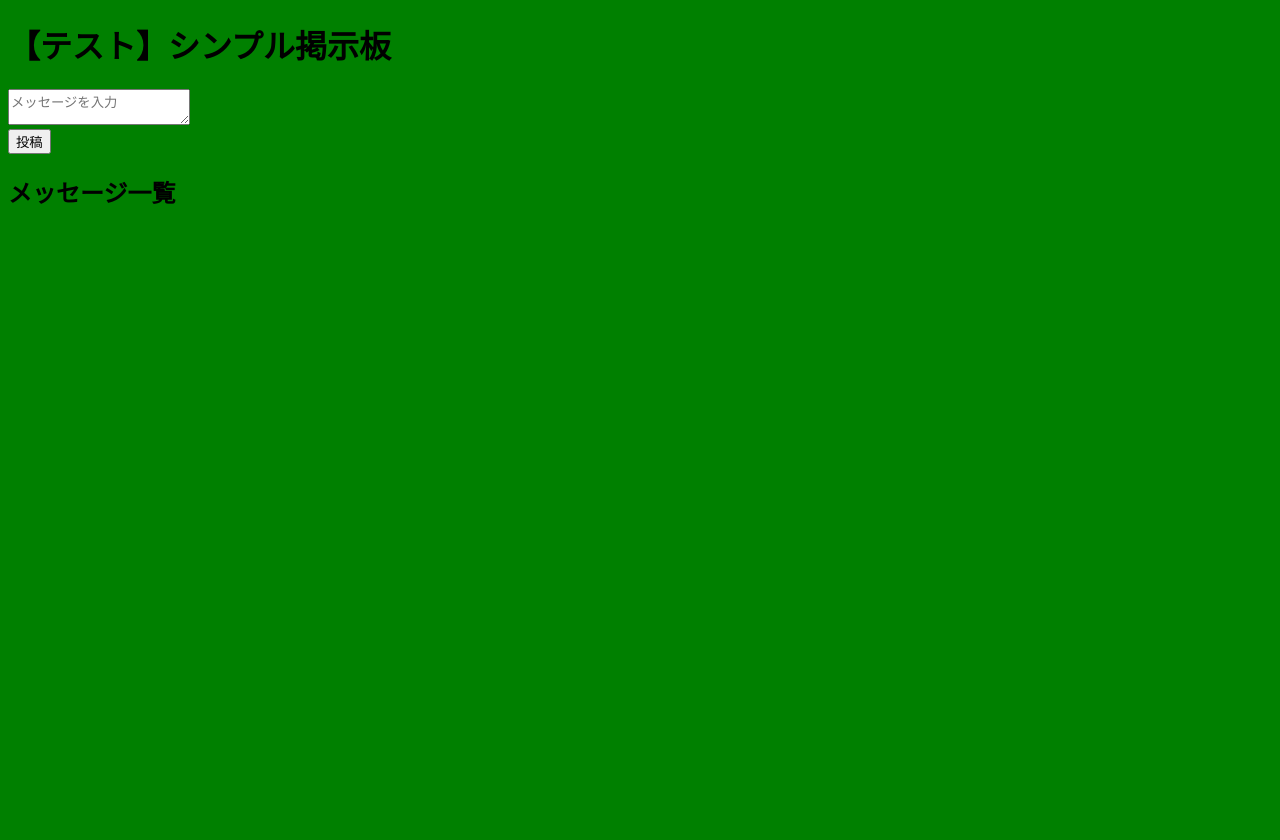
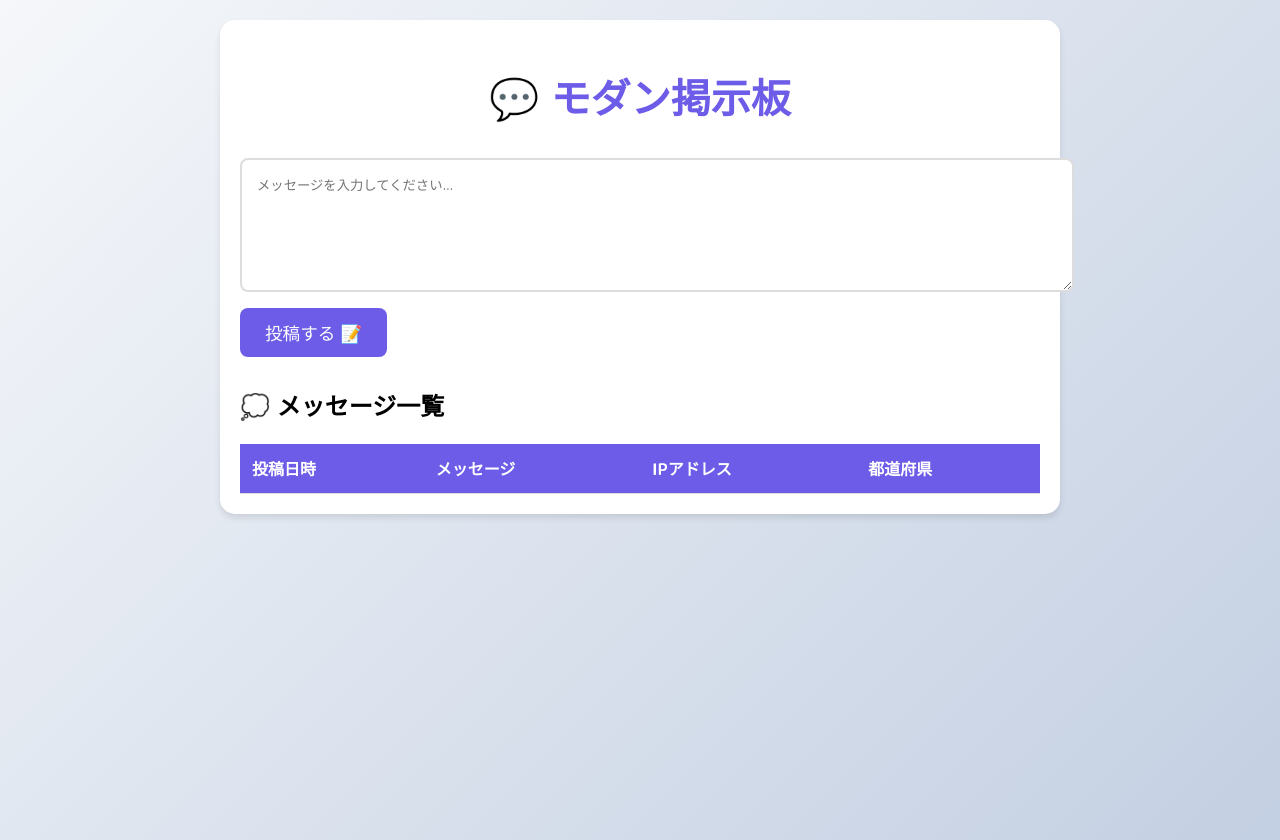
Before and after one commit to jn-nice2h/cicd, a PHP site: page / in a window 1280 px wide. Before the commit the page ends 204 px from the top, so only its background shows below. Run offline with PHP 8.4, Linux system fonts and the light colour scheme; lists and menus that the app fills with data are empty.

Commit message:
掲示板のデザインを改善し、IPアドレスと都道府県表示機能を追加

```diff
--- a/index.php
+++ b/index.php
@@ -1,18 +1,44 @@
 <?php
-// index.php - 超シンプル掲示板（15行）
+// index.php - モダン掲示板
 $messages = [];
+
+// IPアドレス取得関数
+function getClientIP() {
+    if (!empty($_SERVER['HTTP_X_FORWARDED_FOR'])) {
+        return $_SERVER['HTTP_X_FORWARDED_FOR'];
+    }
+    return $_SERVER['REMOTE_ADDR'];
+}
+
+// 都道府県取得関数
+function getPrefecture($ip) {
+    $url = "https://ipapi.co/{$ip}/json/";
+    $response = @file_get_contents($url);
+    if ($response) {
+        $data = json_decode($response, true);
+        return $data['region'] ?? '不明';
+    }
+    return '不明';
+}
 
 // メッセージファイル読み込み
 if (file_exists('messages.txt')) {
     $content = file_get_contents('messages.txt');
-    $messages = $content ? explode("\n", trim($content)) : [];
+    $messages = $content ? json_decode($content, true) : [];
 }
 
 // 投稿処理
 if ($_POST['message'] ?? false) {
-    $new_message = date('H:i') . ' - ' . htmlspecialchars($_POST['message']);
+    $ip = getClientIP();
+    $prefecture = getPrefecture($ip);
+    $new_message = [
+        'content' => htmlspecialchars($_POST['message']),
+        'datetime' => date('Y-m-d H:i:s'),
+        'ip' => $ip,
+        'prefecture' => $prefecture
+    ];
     $messages[] = $new_message;
-    file_put_contents('messages.txt', implode("\n", $messages));
+    file_put_contents('messages.txt', json_encode($messages));
     $success = true;
 }
 ?>
@@ -20,28 +46,121 @@ if ($_POST['message'] ?? false) {
 <html lang="ja">
 <head>
     <meta charset="UTF-8">
-    <title>シンプル掲示板</title>
+    <title>モダン掲示板</title>
+    <link href="https://fonts.googleapis.com/css2?family=M+PLUS+Rounded+1c:wght@400;700&display=swap" rel="stylesheet">
     <style>
         body {
-            background-color: green;
+            font-family: 'M PLUS Rounded 1c', sans-serif;
+            background: linear-gradient(135deg, #f5f7fa 0%, #c3cfe2 100%);
+            margin: 0;
+            padding: 20px;
+            min-height: 100vh;
+        }
+        .container {
+            max-width: 800px;
+            margin: 0 auto;
+            background: white;
+            padding: 20px;
+            border-radius: 15px;
+            box-shadow: 0 4px 6px rgba(0,0,0,0.1);
+        }
+        h1 {
+            color: #6c5ce7;
+            text-align: center;
+            font-size: 2.5em;
+            margin-bottom: 30px;
+        }
+        .success {
+            background: #a8e6cf;
+            color: #2d3436;
+            padding: 10px;
+            border-radius: 8px;
+            text-align: center;
+            margin-bottom: 20px;
+        }
+        form {
+            margin-bottom: 30px;
+        }
+        textarea {
+            width: 100%;
+            padding: 15px;
+            border: 2px solid #ddd;
+            border-radius: 8px;
+            resize: vertical;
+            min-height: 100px;
+            margin-bottom: 10px;
+            font-family: inherit;
+        }
+        button {
+            background: #6c5ce7;
+            color: white;
+            border: none;
+            padding: 12px 25px;
+            border-radius: 8px;
+            cursor: pointer;
+            font-size: 1.1em;
+            transition: background 0.3s;
+        }
+        button:hover {
+            background: #5b4bc4;
+        }
+        table {
+            width: 100%;
+            border-collapse: collapse;
+            margin-top: 20px;
+            background: white;
+        }
+        th, td {
+            padding: 12px;
+            text-align: left;
+            border-bottom: 1px solid #ddd;
+        }
+        th {
+            background: #6c5ce7;
+            color: white;
+        }
+        tr:nth-child(even) {
+            background: #f8f9fa;
+        }
+        tr:hover {
+            background: #f1f3f5;
         }
     </style>
 </head>
 <body>
-    <h1>【テスト】シンプル掲示板</h1>
+    <div class="container">
+        <h1>💬 モダン掲示板</h1>
 
         <?php if (isset($success)): ?>
-        <p style="color: green;">投稿しました！</p>
+            <div class="success">✨ 投稿が完了しました！</div>
         <?php endif; ?>
 
         <form method="POST">
-        <textarea name="message" placeholder="メッセージを入力 " required></textarea><br>
-        <button type="submit">投稿</button>
+            <textarea name="message" placeholder="メッセージを入力してください..." required></textarea><br>
+            <button type="submit">投稿する 📝</button>
         </form>
 
-    <h2>メッセージ一覧</h2>
+        <h2>💭 メッセージ一覧</h2>
+        <table>
+            <thead>
+                <tr>
+                    <th>投稿日時</th>
+                    <th>メッセージ</th>
+                    <th>IPアドレス</th>
+                    <th>都道府県</th>
+                </tr>
+            </thead>
+            <tbody>
                 <?php foreach (array_reverse($messages) as $msg): ?>
-        <p><?= $msg ?></p>
+                    <tr>
+                        <td><?= htmlspecialchars($msg['datetime']) ?></td>
+                        <td><?= nl2br(htmlspecialchars($msg['content'])) ?></td>
+                        <td><?= htmlspecialchars($msg['ip']) ?></td>
+                        <td><?= htmlspecialchars($msg['prefecture']) ?></td>
+                    </tr>
                 <?php endforeach; ?>
+            </tbody>
+        </table>
+    </div>
 </body>
 </html>
```
Lines whose indentation alone changed are shown as unchanged.
